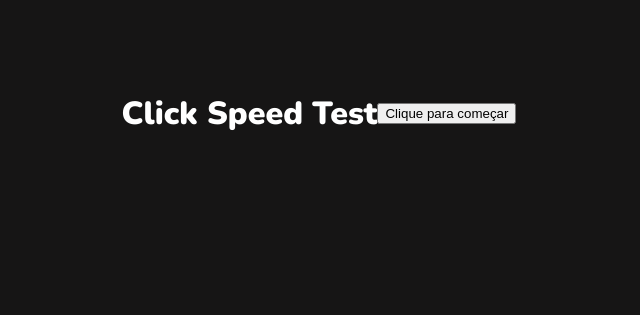
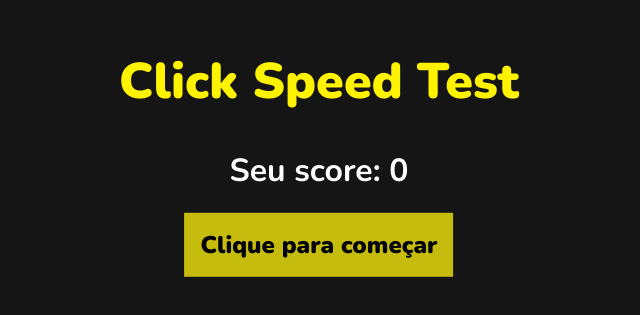
Before and after one commit to JoaoCFN/Click_Speed_Test, a React (Create React App) app: page / in a window 1280 px wide. Shown: the part 255-570 px from the top of the page, without its empty margins (321-961 px from the left). Built offline with nearby package versions, Linux system fonts and the light colour scheme.

Commit message:
Adicionando componentes de click

```diff
--- a/package.json
+++ b/package.json
@@ -8,6 +8,7 @@
     "@testing-library/user-event": "^7.1.2",
     "react": "^16.13.1",
     "react-dom": "^16.13.1",
+    "react-icons": "^3.10.0",
     "react-scripts": "3.4.1"
   },
   "scripts": {
--- a/src/App.css
+++ b/src/App.css
@@ -1,6 +1,6 @@
 .app{
-    display: flex;
-    align-items: center;
-    justify-content: center;
-    height: 90vh;
+    position: absolute;
+    top: 50%;
+    left: 50%;
+    transform: translate(-50%, -50%);
 }
--- a/src/App.js
+++ b/src/App.js
@@ -2,13 +2,13 @@ import React from 'react';
 import './App.css';
 
 import Title from "./components/Title";
-import Button from "./components/Button";
+import Click from "./components/Click";
 
 function App() {
   return (
     <div className="app">
         <Title />
-        <Button />
+        <Click />
     </div>
   );
 }
--- a/src/components/Button/index.js
+++ /dev/null
@@ -1,10 +0,0 @@
-import React from "react";
-import "./index.css";
-
-const Button = () => {
-    return (
-        <button>Clique para começar</button>
-    );
-}
-
-export default Button;
--- /dev/null
+++ b/src/components/Click/index.css
@@ -0,0 +1,20 @@
+.click{
+   text-align: center;
+}
+.click h1{
+    color: #ffffff;
+    font-weight: 700;
+    text-align: center;
+}
+.click button{
+    background-color: rgba(242, 231, 12, .8);
+    font-family: 'Nunito', sans-serif;
+    font-size: 24px;
+    font-weight: 900;
+    border: 0;
+    padding: 16px;
+    outline: none;
+}
+.click button:hover{
+    background-color: rgb(255, 243, 0);
+}
--- /dev/null
+++ b/src/components/Click/index.js
@@ -0,0 +1,19 @@
+import React, { useState } from "react";
+import "./index.css";
+
+const Click = () => {
+    const [numberClicks, setNumberClicks] = useState(0);
+
+    function handleNumberClick(){
+        setNumberClicks(numberClicks + 1);
+    }
+
+    return (
+        <div className="click">
+            <h1>Seu score: {numberClicks}</h1>
+            <button onClick={handleNumberClick}>Clique para começar</button>
+        </div>
+    );
+}
+
+export default Click;
--- a/src/components/Title/index.css
+++ b/src/components/Title/index.css
@@ -1,4 +1,6 @@
 .title{
-    color: #ffffff;
+    color: rgb(255, 243, 0);
     font-weight: 900;
+    text-align: center;
+    font-size: 50px;
 }
```
Also changed, not shown: src/components/Button/index.css (deleted), 1 other file (tests, documents, lock files or other folders).
